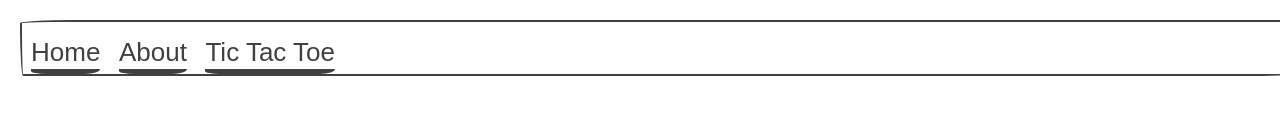
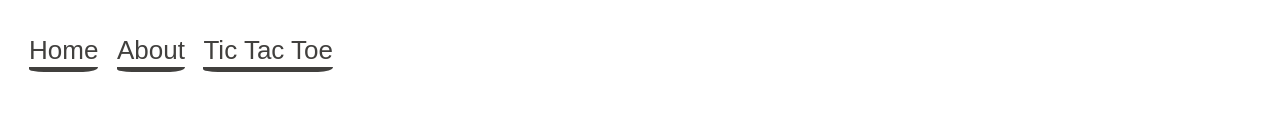
Before and after one commit to Vithop/TicTacToe, a SvelteKit app: page /TicTacToe in a window 1280 px wide. Shown: the top 134 px of the page. Built offline with nearby package versions, Linux system fonts and the light colour scheme; a web font is replaced by a local one.

Commit message:
Hopefully this fixes the layout

```diff
--- a/src/routes/+layout.svelte
+++ b/src/routes/+layout.svelte
@@ -1,4 +1,5 @@
-<nav class="border margin background-primary-light">
+<div class="row flex-center">
+	<nav class="margin background-primary-light">
 		<div class="collapsible">
 			<input id="collapsible1" type="checkbox" name="collapsible1" />
 			<label for="collapsible1">
@@ -16,6 +17,7 @@
 			</div>
 		</div>
 	</nav>
+</div>
 <div class="row flex-center margin-top-large">
 	<div class="col">
 		<slot />
--- a/src/routes/TicTacToe/+page.svelte
+++ b/src/routes/TicTacToe/+page.svelte
@@ -100,7 +100,7 @@
 	</div>
 </div>
 <div class="row flex-center">
-	<Button class="btn-success btn-large sm-6 col" on:click={resetBoard}>New Game</Button>
+	<Button class="btn-success col-12 col" on:click={resetBoard}>New Game</Button>
 </div>
 
 <style>
```
Lines whose indentation alone changed are shown as unchanged.
